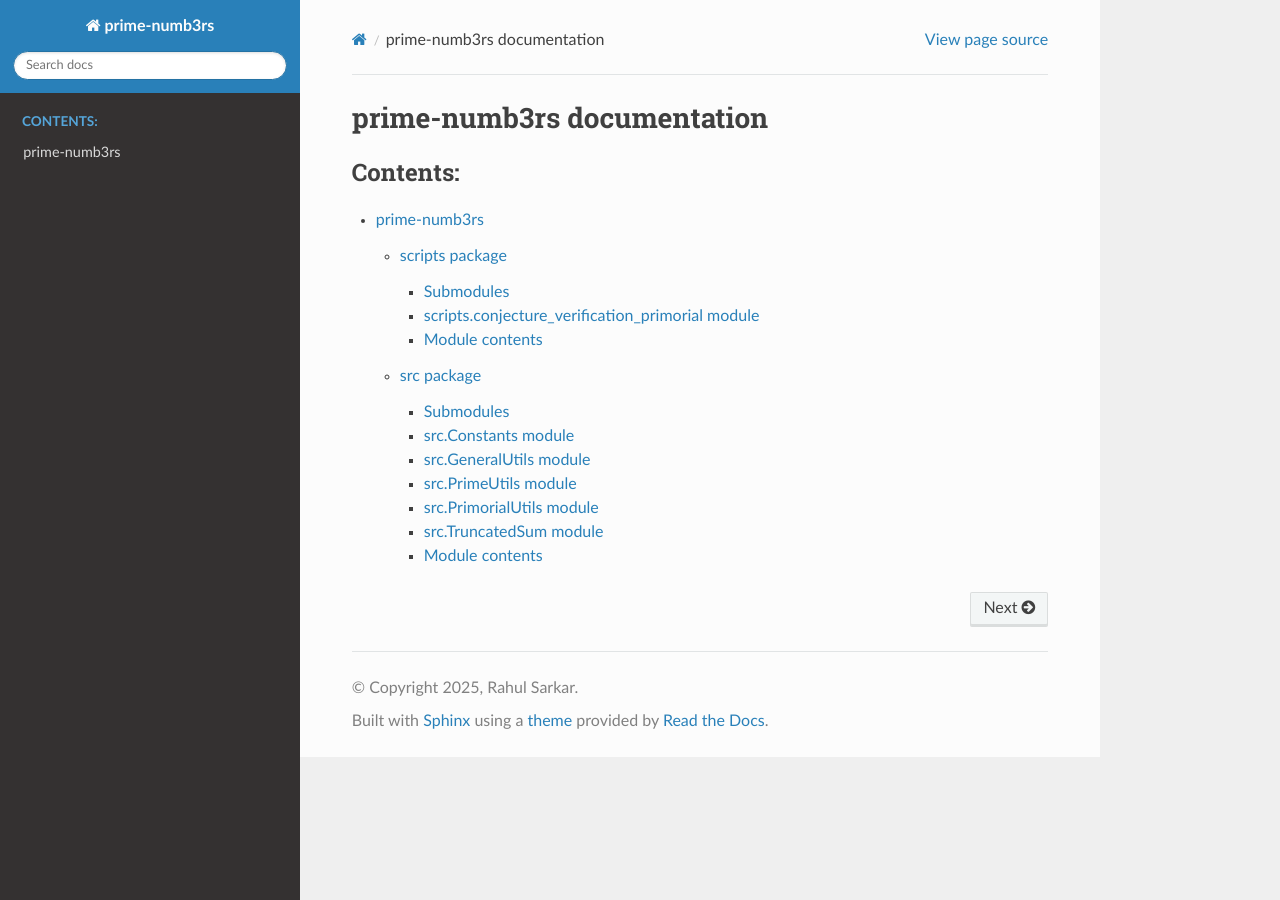
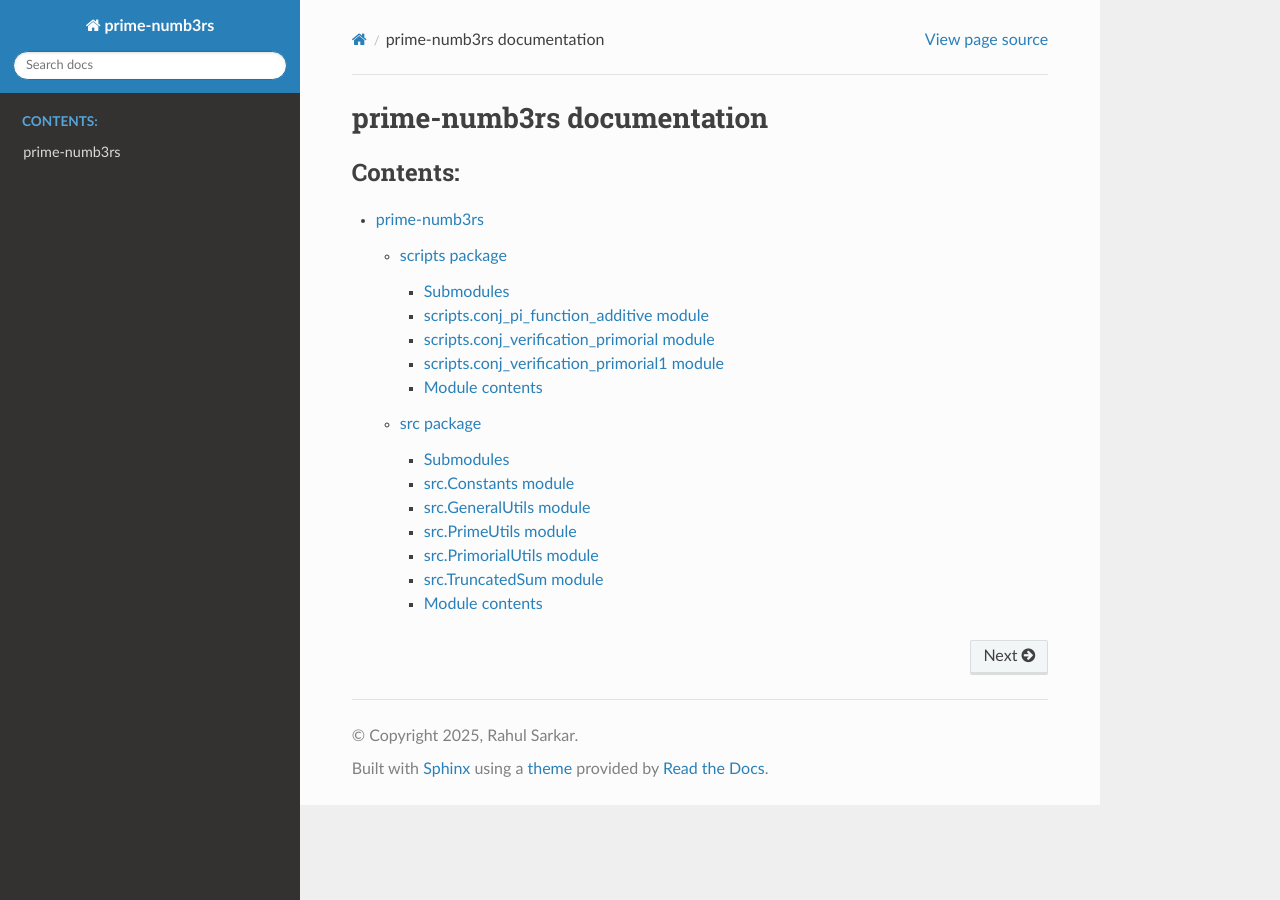
Before and after one commit to rsarkar-github/prime-numb3rs, a Sphinx documentation site: the page built from docs/source/index.rst, in a window 1280 px wide. Built offline with Sphinx 7.4.7 and the Read the Docs theme 3.1.0, drawn with Linux system fonts in a browser that asks for light colours.

Commit message:
Some documentation updates

```diff
--- a/docs/source/conf.py
+++ b/docs/source/conf.py
@@ -18,14 +18,11 @@ release = '0.1'
 # -- General configuration ---------------------------------------------------
 # https://www.sphinx-doc.org/en/master/usage/configuration.html#general-configuration
 
-extensions = ['sphinx.ext.autodoc', 'sphinx.ext.viewcode']
+extensions = ['sphinx.ext.autodoc', 'sphinx.ext.viewcode', 'sphinx.ext.mathjax']
 
 templates_path = ['_templates']
 exclude_patterns = []
 
-latex_elements = {
-    'preamble': r'''\usepackage{amsmath}'''
-}
 
 # -- Options for HTML output -------------------------------------------------
 # https://www.sphinx-doc.org/en/master/usage/configuration.html#options-for-html-output
--- a/docs/source/scripts.rst
+++ b/docs/source/scripts.rst
@@ -4,10 +4,26 @@ scripts package
 Submodules
 ----------
 
-scripts.conjecture\_verification\_primorial module
---------------------------------------------------
+scripts.conj\_pi\_function\_additive module
+-------------------------------------------
 
-.. automodule:: scripts.conjecture_verification_primorial
+.. automodule:: scripts.conj_pi_function_additive
+   :members:
+   :show-inheritance:
+   :undoc-members:
+
+scripts.conj\_verification\_primorial module
+--------------------------------------------
+
+.. automodule:: scripts.conj_verification_primorial
+   :members:
+   :show-inheritance:
+   :undoc-members:
+
+scripts.conj\_verification\_primorial1 module
+---------------------------------------------
+
+.. automodule:: scripts.conj_verification_primorial1
    :members:
    :show-inheritance:
    :undoc-members:
```
Also changed, not shown: 1 other file.
